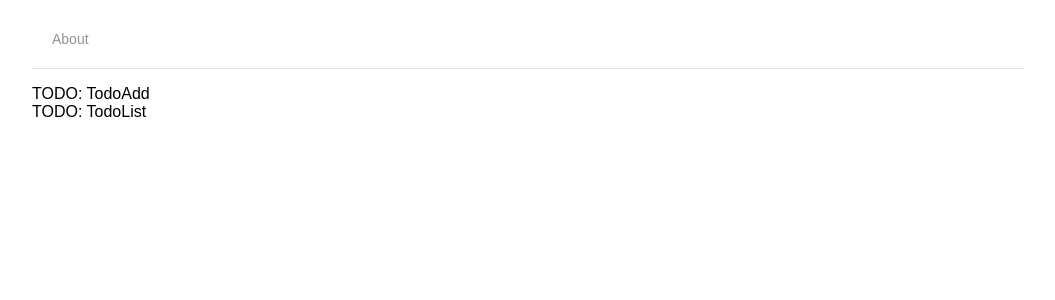
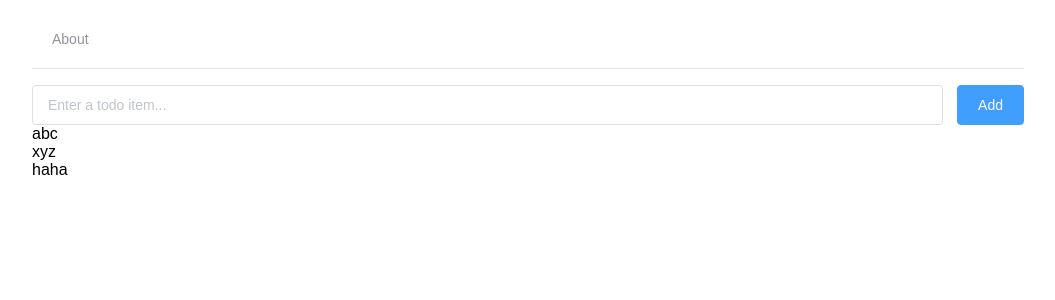
Before and after one commit to owlgrass/Acr-test, a Vue app: page / in a window 1280 px wide. Shown: the top 300 px of the page, without its empty margins (112-1167 px from the left). Built offline with nearby package versions, Linux system fonts and the light colour scheme.

Commit message:
Create add-todo feature

```diff
--- a/src/views/HomeView.vue
+++ b/src/views/HomeView.vue
@@ -1,7 +1,7 @@
 <template>
 	<div class="home-view">
-		<TodoAdd />
-		<TodoList />
+		<TodoAdd @add="add" />
+		<TodoList :todos="todos" />
 	</div>
 </template>
 
@@ -14,8 +14,13 @@ export default {
 			/**
 			 * @type {string[]}
 			 */
-			todos: [],
+			todos: ['abc', 'xyz', 'haha'],
 		}
+	},
+	methods: {
+		add(item) {
+			this.todos.push(item)
+		},
 	},
 	components: {
 		TodoAdd,
--- a/src/views/HomeView/TodoAdd.vue
+++ b/src/views/HomeView/TodoAdd.vue
@@ -1,14 +1,39 @@
 <template>
-	<div>TODO: TodoAdd</div>
+	<div class="todo-add">
+		<el-input
+			placeholder="Enter a todo item..."
+			v-model="input"
+			@keydown.native.enter="() => add()"
+		/>
+		<el-button type="primary" @click="add">Add</el-button>
+	</div>
 </template>
 
 <script>
 export default {
 	data() {
-		return {}
+		return {
+			/**
+			 * @type {String}
+			 */
+			input: '',
+		}
+	},
+	methods: {
+		add() {
+			this.$emit('add', this.input)
+			this.input = ''
+		},
 	},
 	components: {},
 }
 </script>
 
-<style></style>
+<style>
+.el-input {
+	margin-right: 1em;
+}
+.todo-add {
+	display: flex;
+}
+</style>
--- a/src/views/HomeView/TodoList.vue
+++ b/src/views/HomeView/TodoList.vue
@@ -1,13 +1,24 @@
 <template>
-	<div>TODO: TodoList</div>
+	<div>
+		<TodoListItem v-for="(item, i) in todos" :key="i + item" :item="item" />
+	</div>
 </template>
 
 <script>
+import TodoListItem from './TodoListItem'
+
 export default {
+	props: {
+		todos: {
+			type: Array,
+		},
+	},
 	data() {
 		return {}
 	},
-	components: {},
+	components: {
+		TodoListItem,
+	},
 }
 </script>
 
--- /dev/null
+++ b/src/views/HomeView/TodoListItem.vue
@@ -0,0 +1,15 @@
+<template>
+	<div>{{ item }}</div>
+</template>
+
+<script>
+export default {
+	props: {
+		item: {
+			type: String,
+		},
+	},
+}
+</script>
+
+<style></style>
```
